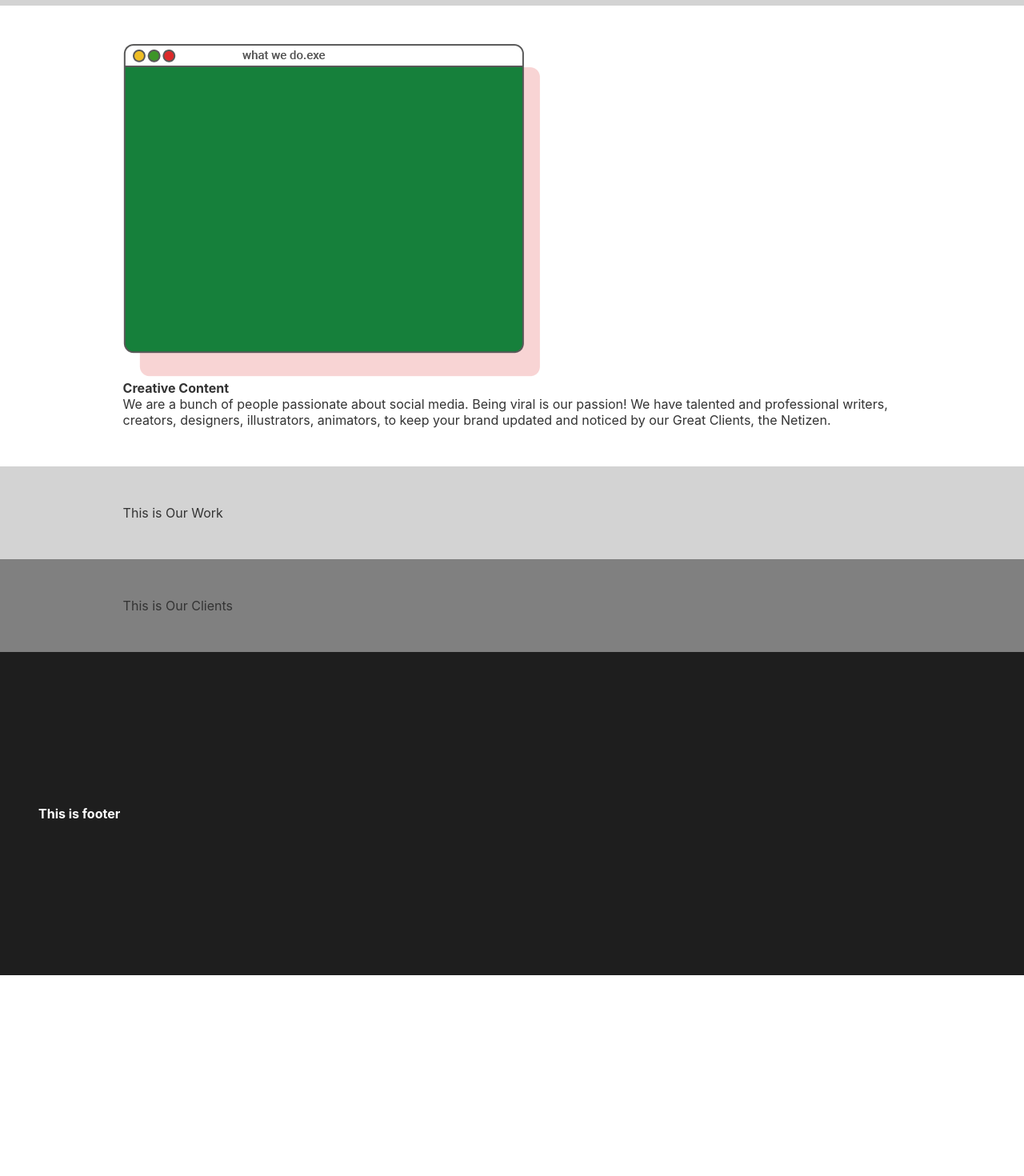
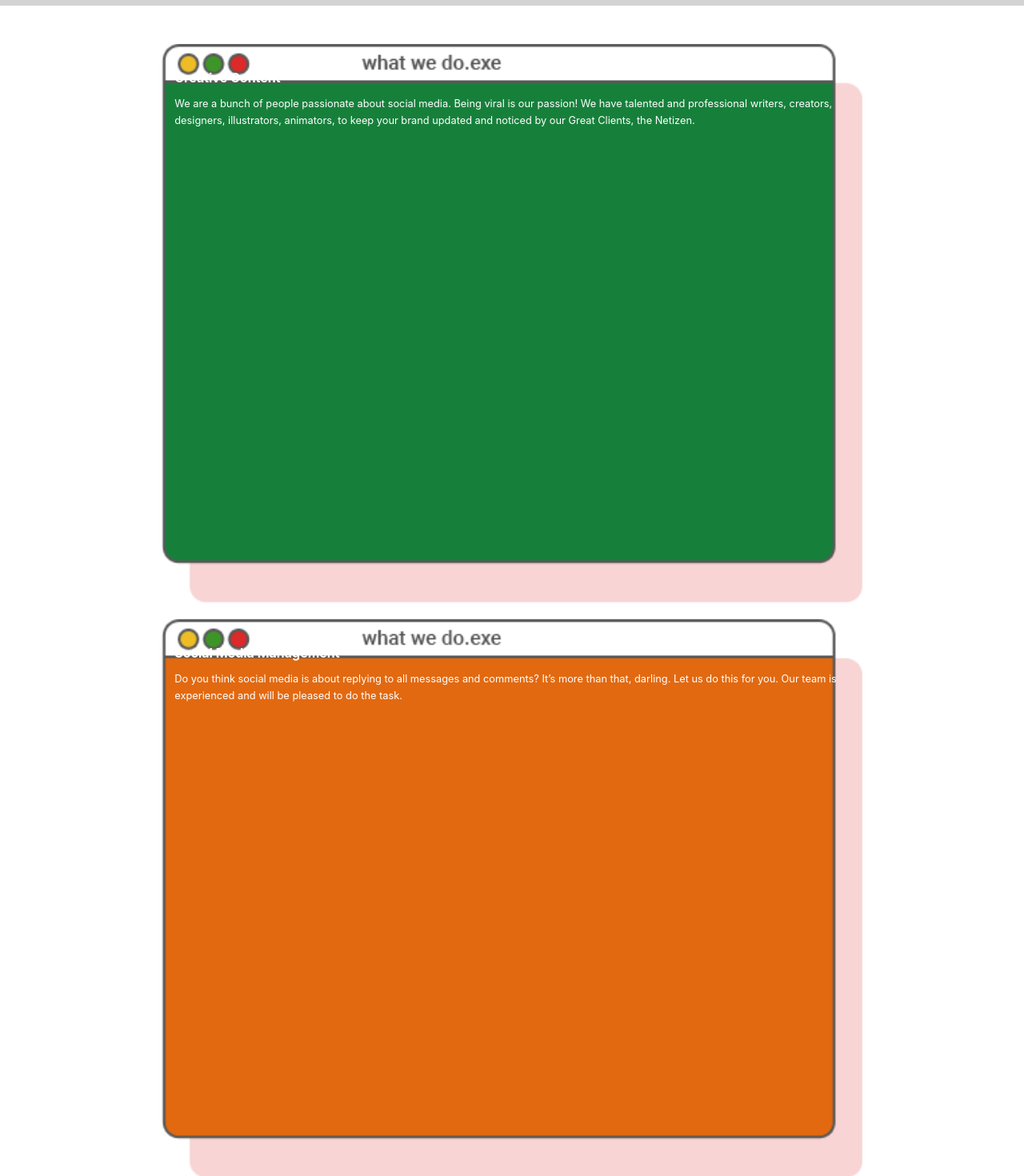
Before and after one commit to Ibwedagama/seruni-web-react, a React (Create React App) app: page / in a window 1280 px wide. Shown: the part 780-2250 px from the top of the page at 80% size. Before the commit the page ends 1999 px from the top, so only its background shows below. Built offline with nearby package versions, Linux system fonts and the light colour scheme.

Commit message:
create services card

```diff
--- a/src/App.js
+++ b/src/App.js
@@ -21,6 +21,8 @@ function App() {
       <Navbar toggleSidebar={handleToggleSidebar} />
       <Sidebar closeSidebar={closeSidebar} isSidebarOpen={sidebar} />
       <section className={styles.body}>
+
+        {/* Home Section */}
         <section className={styles.home} id="home">
           <div className={styles.heroBanner}>
             <img src="/img/seruni-sticker.webp" alt="Seruni Banner Sticker" />
@@ -37,11 +39,15 @@ function App() {
             <p><b>Keep scrolling to know us deeper.</b></p>
           </div>
         </section>
-        <section className={styles.aboutUs} id="about-us">
+
+        {/* Our Services */}
+        <section className={styles.ourServices} id="our-services">
+
           <section className={styles.servicesGrid}>
-            <div className={styles.servicesCard}>
+            {/* Creative Content */}
+            <figure className={styles.servicesCard}>
               <img src="/img/windows_bar_green.png" alt="Creative Content" />
-              <div className={styles.cardContent}>
+              <figcaption className={styles.cardContent}>
                 <h3>Creative Content</h3>
                 <p>
                   We are a bunch of people passionate about social media.
@@ -49,13 +55,59 @@ function App() {
                   creators, designers, illustrators, animators, to keep your
                   brand updated and noticed by our Great Clients, the Netizen.
                 </p>
-              </div>
-            </div>
+              </figcaption>
+            </figure>
+
+            {/* Social Media Management */}
+            <figure className={styles.servicesCard}>
+              <img src="/img/windows_bar_orange.png" alt="Social Media Management" />
+              <figcaption className={styles.cardContent}>
+                <h3>Social Media Management</h3>
+                <p>
+                  Do you think social media is about replying to all messages and comments?
+                  It’s more than that, darling. Let us do this for you.
+                  Our team is experienced and will be pleased to do the task.
+                </p>
+              </figcaption>
+            </figure>
+
+            {/* Digital Campaign */}
+            <figure className={styles.servicesCard}>
+              <img src="/img/windows_bar_red.png" alt="Digital Campaign" />
+              <figcaption className={styles.cardContent}>
+                <h3>Digital Campaign</h3>
+                <p>
+                  No no, we don’t run a campaign with flyers or roaring motorcycles.
+                  We use fact, data, combined with creativity to ensure your message
+                  is well conveyed to our audience. If needed, we will work with
+                  influencers and communities to support the campaign.
+                </p>
+              </figcaption>
+            </figure>
+
+            {/* Media Buying */}
+            <figure className={styles.servicesCard}>
+              <img src="/img/windows_bar_blue.png" alt="Media Buying" />
+              <figcaption className={styles.cardContent}>
+                <h3>Media Buying</h3>
+                <p>
+                  We know that, sometimes, we need a booster to shoot
+                  your contents to the right potential audience.
+                  We’ll work it out for you, adjusted with your target and budget.
+                </p>
+              </figcaption>
+            </figure>
+
+
           </section>
         </section>
+
+        {/* Our Work */}
         <section className={styles.ourWork} id="our-work">
           This is Our Work
         </section>
+
+        {/* Our Clients */}
         <section className={styles.clients}>
           This is Our Clients
         </section>
--- a/src/App.module.scss
+++ b/src/App.module.scss
@@ -5,7 +5,7 @@
   .body {
 
     .home,
-    .aboutUs,
+    .ourServices,
     .ourWork,
     .clients {
       display: flex;
@@ -45,8 +45,55 @@
       }
     }
 
-    .aboutUs {
+    .ourServices {
       background: white;
+      display: flex;
+      justify-content: center;
+      .servicesGrid {
+        width: 90%;
+        justify-content: center;
+        align-items: center;
+        display: grid;
+        grid-template-columns: 1fr;
+        row-gap: 1rem;
+
+        .servicesCard {
+          position: relative;
+          transition: 0.3s ease-in;
+          img{
+            width: 100%;
+            height: auto;
+          }
+
+          .cardContent {
+            position: absolute;
+            top: 0;
+            left: 0;
+            bottom: 0;
+            right: 0;
+            padding-top: 2em;
+            padding-right: 1.5rem;
+            padding-left: 1rem;
+
+            h3 {
+              color: white;
+              font-size: 700;
+              margin-bottom: 0.8rem;
+            }
+
+            p{
+              line-height: 160%;
+              color: white;
+              font-size: 0.8rem;
+            }
+          }
+
+          &:hover {
+            transform: translateY(-30px);
+            transition: 0.3s ease-in;
+          }
+        }
+      }
     }
 
     .ourWork {
@@ -63,7 +110,7 @@
   .App {
     .body {
       .home,
-      .aboutUs,
+      .ourServices,
       .ourWork,
       .clients {
         padding: 3rem 12%;
```
